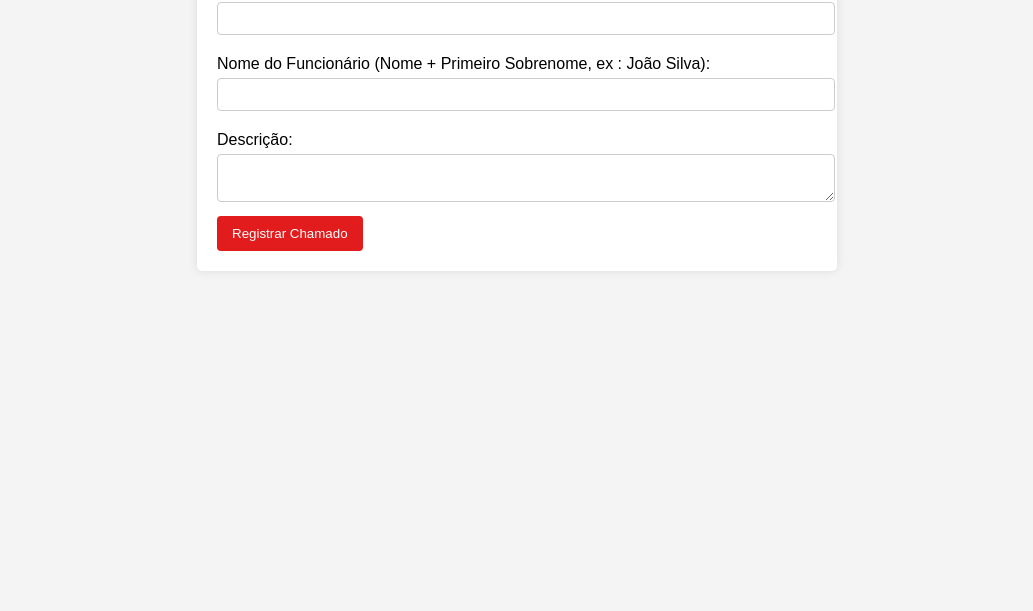
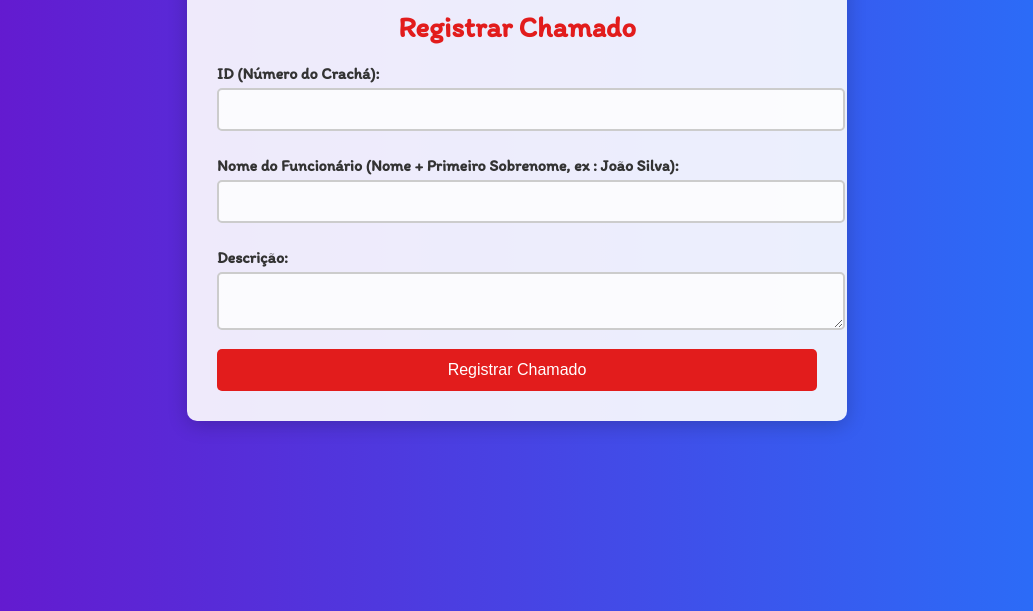
Before and after one commit to HeronRamos98/Chamados-Alfarodobus, a plain HTML site: page index.html in a window 1280 px wide. Shown: the part 189-800 px from the top of the page, without its empty margins (123-1156 px from the left). Drawn offline with Linux system fonts and the light colour scheme; a web font is replaced by a local one.

Commit message:
Estilizações finais

```diff
--- a/styles.css
+++ b/styles.css
@@ -1,55 +1,70 @@
 @charset "UTF-8";
 
 body {
-    font-family: Arial, sans-serif;
-    background-color: #f4f4f4;
+    font-family: 'Itim', cursive;
+    background: linear-gradient(to right, #6a11cb, #2575fc);
     margin: 0;
     padding: 20px;
+    color: #333;
 }
 
 .container {
+    position: relative;
+    top: 50px;
     max-width: 600px;
     margin: 0 auto;
-    background: white;
-    padding: 20px;
-    border-radius: 5px;
-    box-shadow: 0 0 10px rgba(0, 0, 0, 0.1);
+    background: rgba(255, 255, 255, 0.9);
+    padding: 30px;
+    border-radius: 10px;
+    box-shadow: 0 4px 20px rgba(0, 0, 0, 0.2);
 }
 
 h1 {
     text-align: center;
-
+    font-size: 2.5em;
+    margin-bottom: 20px;
 }
 
-h1, h2 {
-    color: #333;
-    font-family: "Parkinsans", sans-serif;
-    font-optical-sizing: auto;
-    font-style: normal;
+h2 {
+    text-align: center;
+    font-size: 1.8em;
+    margin-bottom: 20px;
+    color: #e21c1c;
 }
 
 label {
     display: block;
     margin: 10px 0 5px;
+    font-weight: bold;
 }
 
 input[type="text"], textarea {
     width: 100%;
-    padding: 8px;
-    margin-bottom: 10px;
-    border: 1px solid #ccc;
-    border-radius: 4px;
+    padding: 12px;
+    margin-bottom: 15px;
+    border: 2px solid #ccc;
+    border-radius: 5px;
+    background: rgba(255, 255, 255, 0.8);
+    transition: border-color 0.3s;
+}
+
+input[type="text"]:focus, textarea:focus {
+    border-color: #6a11cb;
+    outline: none;
 }
 
 button {
     background-color: #e21c1c;
     color: white;
-    padding: 10px 15px;
+    padding: 12px 20px;
     border: none;
-    border-radius: 4px;
+    border-radius: 5px;
     cursor: pointer;
+    font-size: 16px;
+    transition: background-color 0.3s;
+    width: 100%;
 }
 
 button:hover {
-    background-color: #061306;
+    background-color: #3528f5;
 }
```
